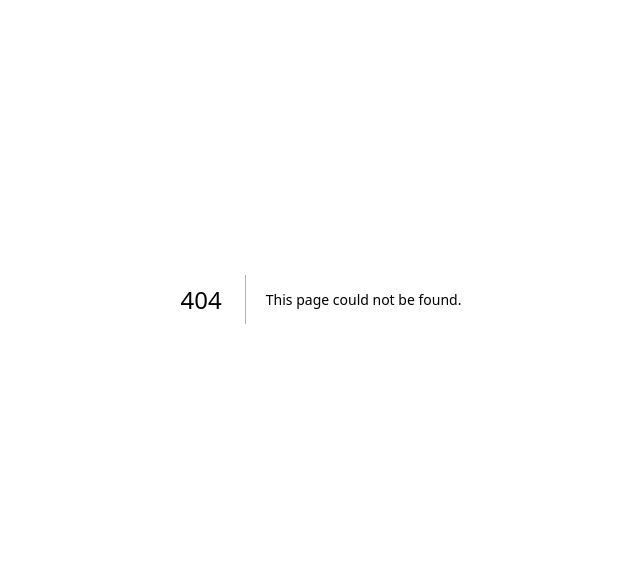
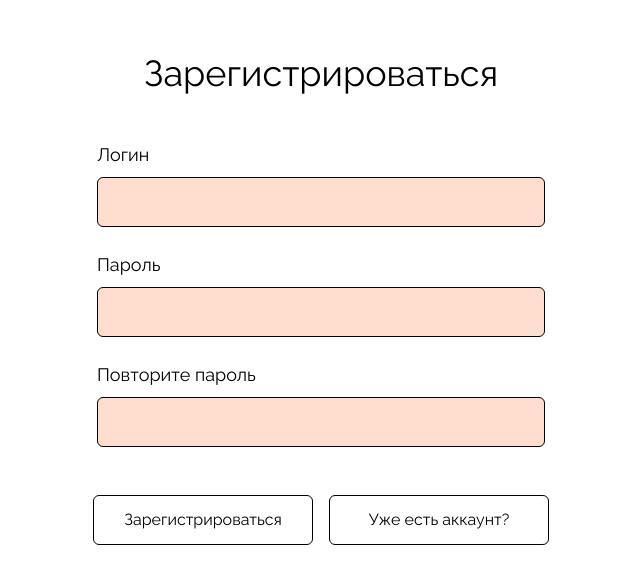
Before and after one commit to CapEugene/webrat_kr, a Next.js app: page /register in a window 1280 px wide. Before the commit this address had no page. Shown: the part 101-684 px from the top of the page, without its empty margins (319-959 px from the left). Built offline with nearby package versions, Linux system fonts and the light colour scheme.

Commit message:
feat(auth): implement public auth pages with login and registration

```diff
--- /dev/null
+++ b/src/app/(pages)/(public)/layout.tsx
@@ -0,0 +1,19 @@
+import type React from "react"
+import type { Metadata } from "next"
+
+export const metadata: Metadata = {
+  title: "Авторизация - WebRat",
+  description: "Авторизация и регистрация на платформе WebRat",
+}
+
+export default function AuthLayout({
+  children,
+}: {
+  children: React.ReactNode
+}) {
+  return (
+    <main className="min-h-screen flex flex-col bg-white">
+      {children}
+    </main>
+  );
+}
--- /dev/null
+++ b/src/app/(pages)/(public)/login/page.tsx
@@ -0,0 +1,52 @@
+import Link from "next/link"
+
+export default function Login() {
+    return (
+        <div className="flex-1 flex flex-col items-center justify-center px-4 py-12">
+            <div className="w-full max-w-md">
+                <h1 className="text-4xl font-normal text-center mb-12 text-black">Авторизация</h1>
+
+                <form className="space-y-6">
+                    <div className="space-y-2">
+                        <label htmlFor="login" className="block text-lg text-black">
+                            Логин
+                        </label>
+                        <input
+                            id="login"
+                            type="text"
+                            className="w-full p-3 border border-black bg-[#ffded0] rounded-md focus:outline-none focus:ring-2 focus:ring-primary"
+                        />
+                    </div>
+
+                    <div className="space-y-2">
+                        <label htmlFor="password" className="block text-lg text-black">
+                            Пароль
+                        </label>
+                        <input
+                            id="password"
+                            type="password"
+                            className="w-full p-3 border border-black bg-[#ffded0] rounded-md focus:outline-none focus:ring-2 focus:ring-primary"
+                        />
+                    </div>
+                    <div className="flex items-center justify-center">
+                        <div className="flex justify-center gap-4 pt-6">
+                            <button
+                                type="submit"
+                                className="px-6 py-3 border w-55 text-center border-black text-black rounded-md hover:bg-gray-50 transition-colors"
+                            >
+                                Авторизироваться
+                            </button>
+
+                            <Link
+                                href="/register"
+                                className="px-6 py-3 border w-55 text-center border-black text-black rounded-md hover:bg-gray-50 transition-colors"
+                            >
+                                Нет аккаунта?
+                            </Link>
+                        </div>
+                    </div>
+                </form>
+            </div>
+        </div>
+    )
+}
--- /dev/null
+++ b/src/app/(pages)/(public)/register/page.tsx
@@ -0,0 +1,64 @@
+import Link from "next/link"
+
+export default function Register() {
+    return (
+        <div className="flex-1 flex flex-col items-center justify-center px-4 py-12">
+            <div className="w-full max-w-md">
+                <h1 className="text-4xl font-normal text-center mb-12 text-black">Зарегистрироваться</h1>
+
+                <form className="space-y-6">
+                    <div className="space-y-2">
+                        <label htmlFor="login" className="block text-lg text-black">
+                            Логин
+                        </label>
+                        <input
+                            id="login"
+                            type="text"
+                            className="w-full p-3 border border-black bg-[#ffded0] rounded-md focus:outline-none focus:ring-2 focus:ring-primary"
+                        />
+                    </div>
+
+                    <div className="space-y-2">
+                        <label htmlFor="password" className="block text-lg text-black">
+                            Пароль
+                        </label>
+                        <input
+                            id="password"
+                            type="password"
+                            className="w-full p-3 border border-black bg-[#ffded0] rounded-md focus:outline-none focus:ring-2 focus:ring-primary"
+                        />
+                    </div>
+
+                    <div className="space-y-2">
+                        <label htmlFor="confirm-password" className="block text-lg text-black">
+                            Повторите пароль
+                        </label>
+                        <input
+                            id="confirm-password"
+                            type="password"
+                            className="w-full p-3 border border-black bg-[#ffded0] rounded-md focus:outline-none focus:ring-2 focus:ring-primary"
+                        />
+                    </div>
+
+                    <div className="flex items-center justify-center">
+                        <div className="flex justify-center gap-4 pt-6">
+                            <button
+                                type="submit"
+                                className="px-6 py-3 border w-55 text-center border-black text-black rounded-md hover:bg-gray-50 transition-colors"
+                            >
+                                Зарегистрироваться
+                            </button>
+
+                            <Link
+                                href="/login"
+                                className="px-6 py-3 border w-55 text-center border-black text-black rounded-md hover:bg-gray-50 transition-colors"
+                            >
+                                Уже есть аккаунт?
+                            </Link>
+                        </div>
+                    </div>
+                </form>
+            </div>
+        </div>
+    )
+}
```
